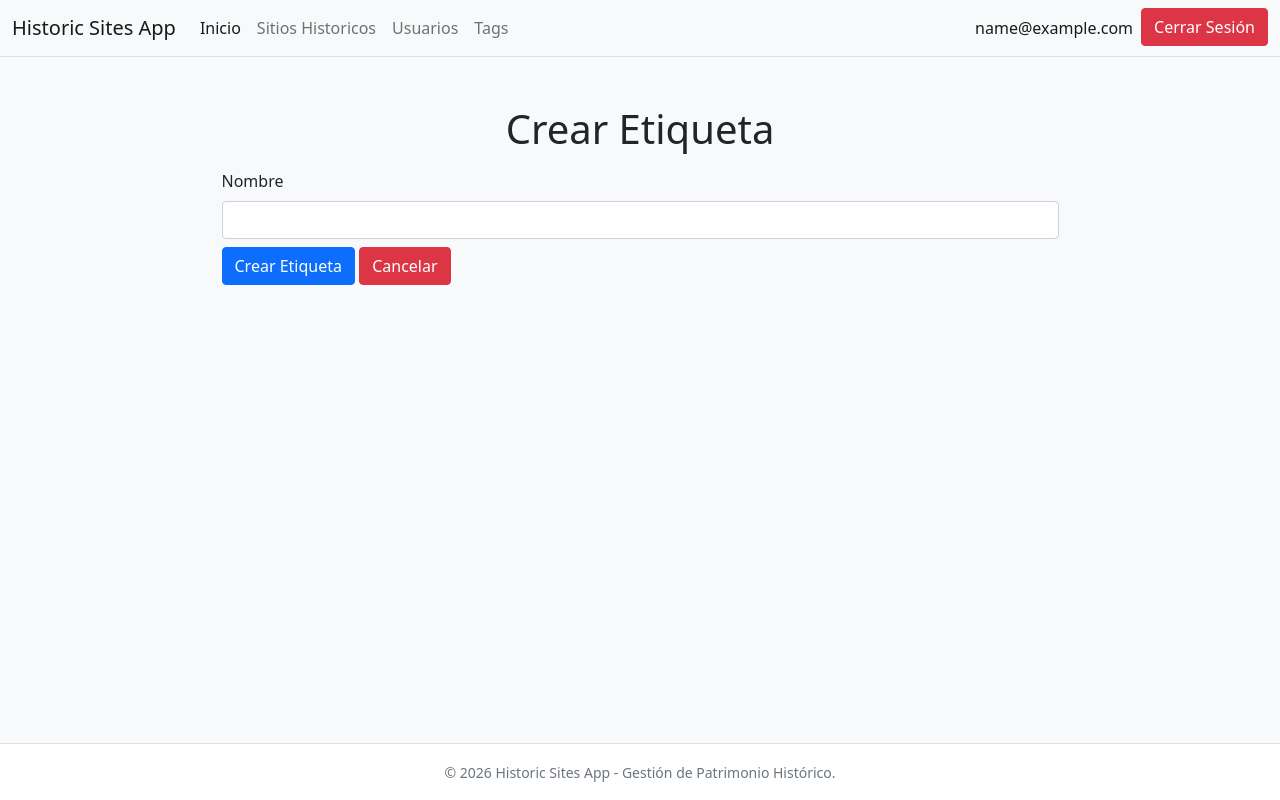
After one commit to TomasCamp/historic-sites-app, a Flask app: page /tags/create in a window 1280 px wide. The commit adds this page. Run offline with Flask 3, Linux system fonts and the light colour scheme; a user stored in the database is signed in; tables that the repository leaves empty hold one stand-in row (values such as "Sample post").

Commit message:
feat: agregar función create de tags

```diff
--- a/src/controllers/tag_controller.py
+++ b/src/controllers/tag_controller.py
@@ -1,4 +1,4 @@
-from flask import Blueprint, render_template, request
+from flask import Blueprint, render_template, request, flash, redirect, url_for
 from flask_login import login_required
 from src.controllers.decorators import permission_required
 from src.services import tag_service
@@ -21,3 +21,26 @@ def index():
     tags = tag_service.list_filtered_tags(**filters)
 
     return render_template("tags/index.html", tags=tags, form=form)
+
+
+@bp.route("/create", methods=["GET", "POST"])
+@login_required
+@permission_required("tag_create")
+def create():
+    """Muestra el formulario y procesa la creación de un nuevo tag."""
+    form = tag_forms.TagCreateForm()
+
+    if form.validate_on_submit():
+        tag_data = form.data.copy()
+        tag_data.pop("csrf_token", None)
+        if tag_service.create_tag(**tag_data):
+            flash("Etiqueta creada correctamente.", "success")
+            return redirect(url_for("tags.index"))
+        else:
+            flash("Ya existe una etiqueta igual o parecida.", "danger")
+    else:
+        for field_name, error_messages in form.errors.items():
+            for error in error_messages:
+                flash(error, "danger")
+
+    return render_template("tags/create.html", form=form)
--- a/src/forms/tag_forms.py
+++ b/src/forms/tag_forms.py
@@ -1,5 +1,6 @@
 from flask_wtf import FlaskForm
 from wtforms import StringField, SelectField
+from wtforms.validators import DataRequired, Length, Regexp
 
 
 class TagFilterForm(FlaskForm):
@@ -17,3 +18,17 @@ class TagFilterForm(FlaskForm):
         ],
         default="name_asc",
     )
+
+
+class TagCreateForm(FlaskForm):
+    name = StringField(
+        "Nombre",
+        validators=[
+            DataRequired(message="El campo nombre es obligatorio."),
+            Length(min=2, max=40, message="Debe tener entre 2 y 40 caracteres."),
+            Regexp(
+                r"^[a-zA-Z0-9áéíóúÁÉÍÓÚñÑüÜ ]+$",
+                message="El campo nombre solo puede contener letras, números y espacios.",
+            ),
+        ],
+    )
--- /dev/null
+++ b/src/templates/tags/create.html
@@ -0,0 +1,21 @@
+{% extends "layout.html" %}
+{% block content %}
+
+<h1 class="text-center mb-3">Crear Etiqueta</h1>
+
+<form method="POST" class="d-flex flex-column">
+    {{ form.hidden_tag() }}
+
+    <div class="mb-2">
+        {{form.name.label(class="form-label")}}
+        {{form.name(class="form-control")}}
+    </div>
+
+    <div class="mb-2">
+        <button type="submit" class="btn btn-primary">Crear Etiqueta</button>
+        <a href={{url_for("tags.index")}} class="btn btn-danger">Cancelar</a>
+    </div>
+
+</form>
+
+{% endblock %}
--- a/src/templates/tags/index.html
+++ b/src/templates/tags/index.html
@@ -20,6 +20,8 @@
     </form>
 </div>
 
+<a href={{url_for("tags.create")}} class="btn btn-primary">Crear Etiqueta</a>
+
 <table class="table table-striped table-hover">
     <thead>
         <tr>
```
